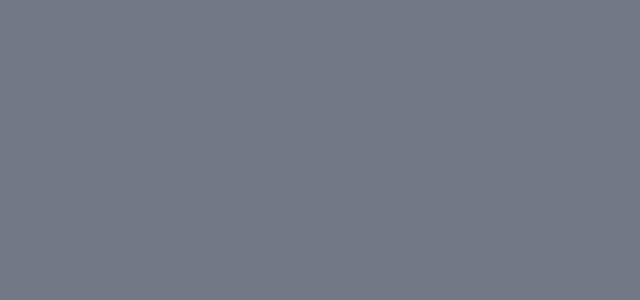
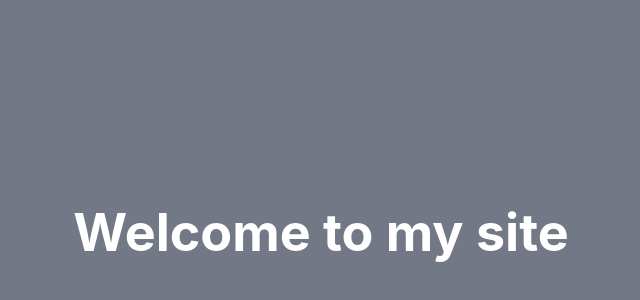
Before and after one commit to natta1995/Webbshop-BooksByHeart, a React (Create React App) app: page / in a window 1280 px wide. Shown: the part 168-468 px from the top of the page, without its empty margins (319-959 px from the left). Built offline with nearby package versions, Linux system fonts and the light colour scheme.

Commit message:
"Adding text"

```diff
--- a/src/App.js
+++ b/src/App.js
@@ -4,6 +4,7 @@ function App() {
   return (
     <div className="App">
       <header className="App-header">
+        <h1>Welcome to my site</h1>
 
       </header>
     </div>
```
